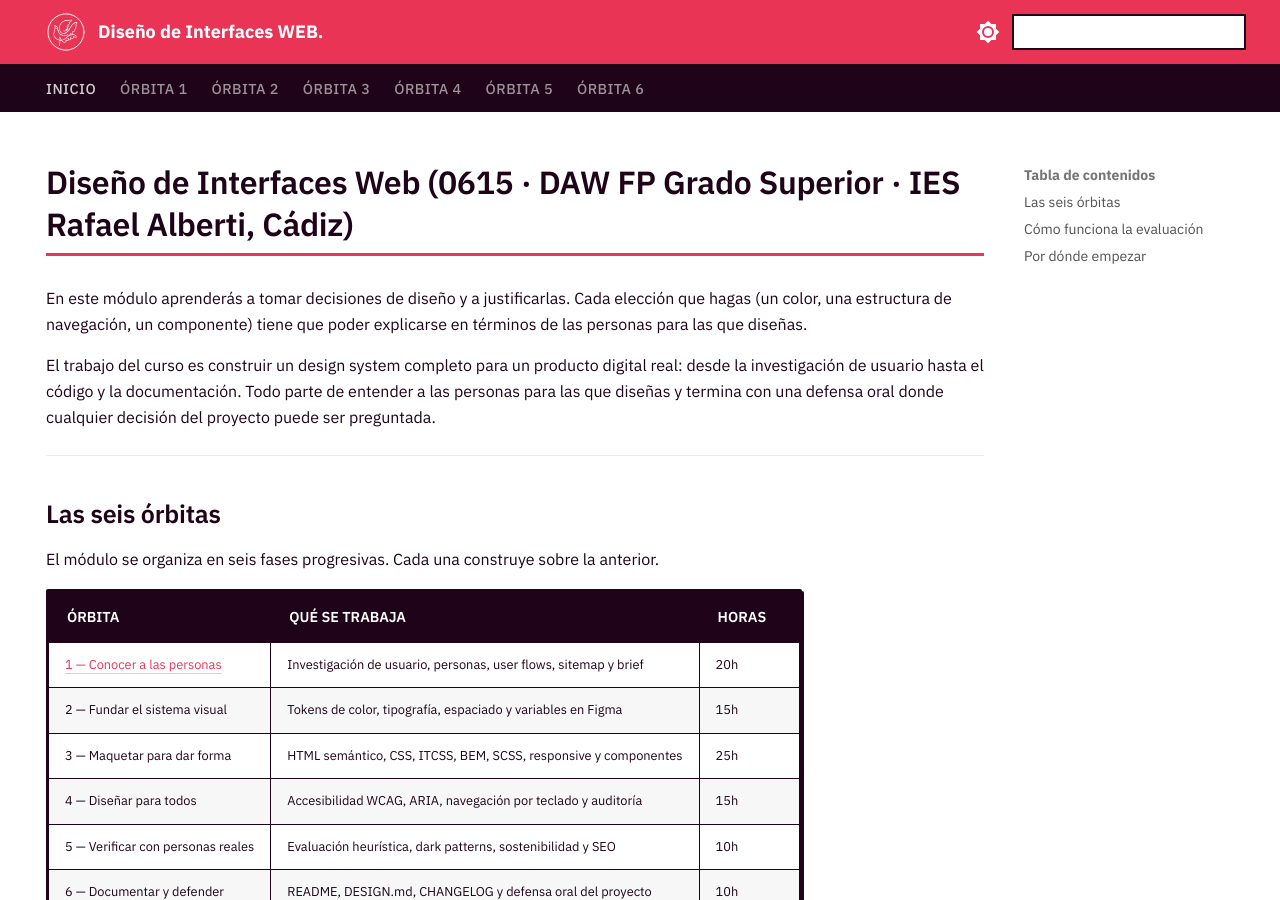
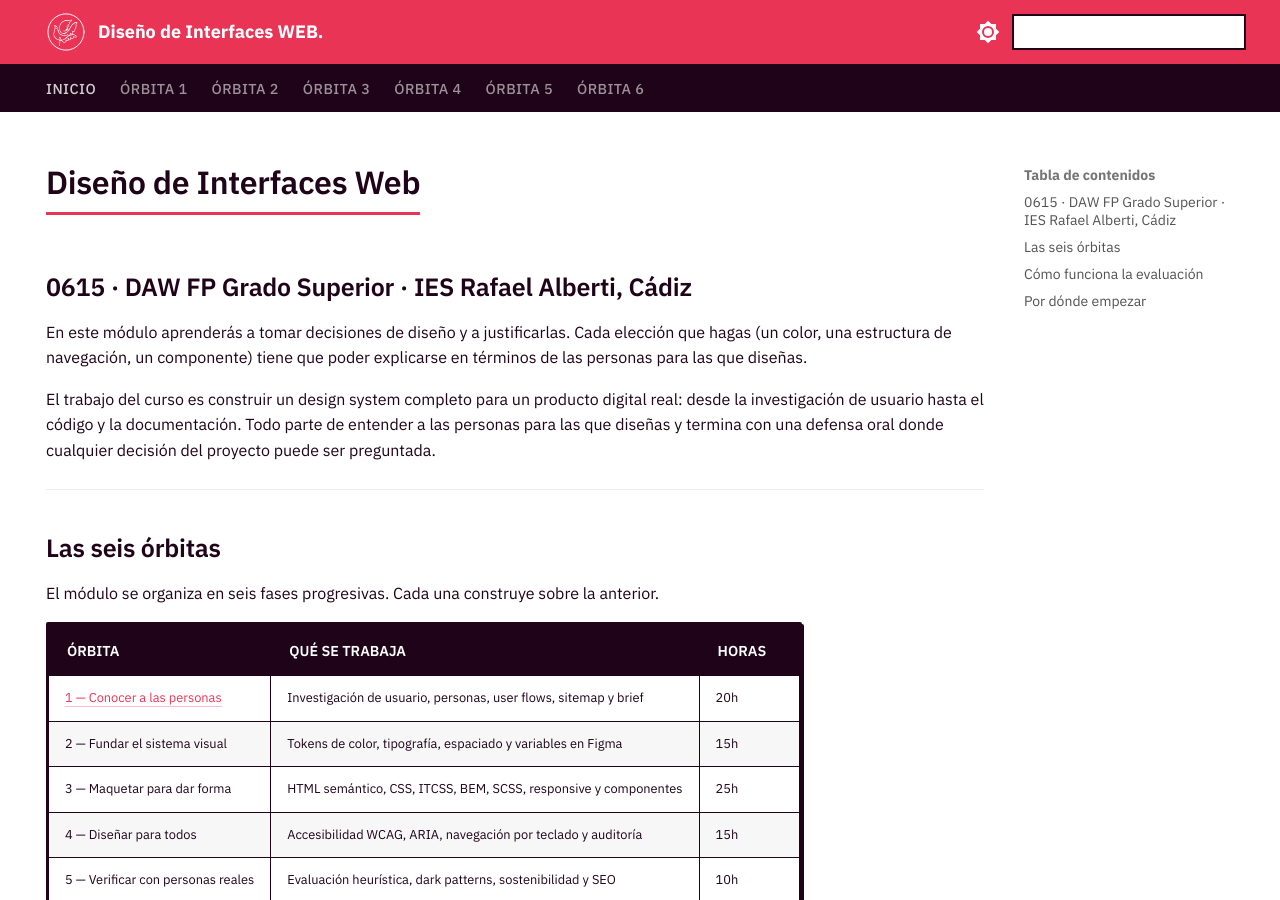
Before and after one commit to envasador/diseno-interfaces-web, an MkDocs documentation site: the page built from docs/index.md, in a window 1280 px wide and 900 px high. Built offline with MkDocs 1.6.1 and Material for MkDocs 9.7.7, drawn with Linux system fonts in a browser that asks for light colours.

```diff
--- a/docs/index.md
+++ b/docs/index.md
@@ -3,7 +3,8 @@
   - navigation
 ---
 
-# Diseño de Interfaces Web (0615 · DAW FP Grado Superior · IES Rafael Alberti, Cádiz)
+# Diseño de Interfaces Web
+## 0615 · DAW FP Grado Superior · IES Rafael Alberti, Cádiz
 
 En este módulo aprenderás a tomar decisiones de diseño y a justificarlas. Cada elección que hagas (un color, una estructura de navegación, un componente) tiene que poder explicarse en términos de las personas para las que diseñas.
 
```
Also changed, not shown: docs/404.md (added, +11 -0 lines).
